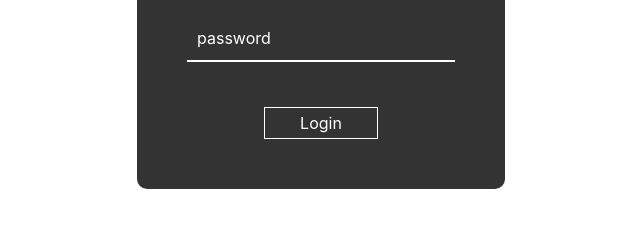
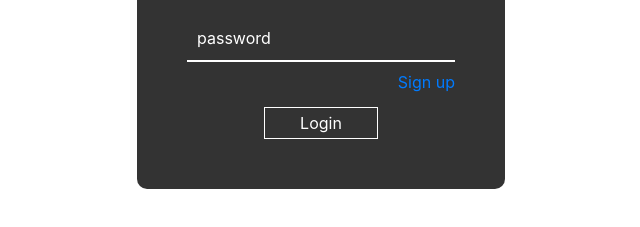
Before and after one commit to Pranav-57/signup.github.io, a plain HTML site: page index.html in a window 1280 px wide. Shown: the part 409-636 px from the top of the page, 319-959 px from the left. Drawn offline with nearby package versions, Linux system fonts and the light colour scheme.

Commit message:
Update index.html

```diff
--- a/index.html
+++ b/index.html
@@ -28,6 +28,8 @@
                     <input id="pass" type="password" autocomplete="off" required>
                     <label for="pass">password</label>
                 </div>
+                <a href="signup.html" style="display: block; position: absolute; bottom: 95px; right: 50px;">Sign up
+                </a>
                 <input type="submit" value="Login">
             </form>
         </div>
```
